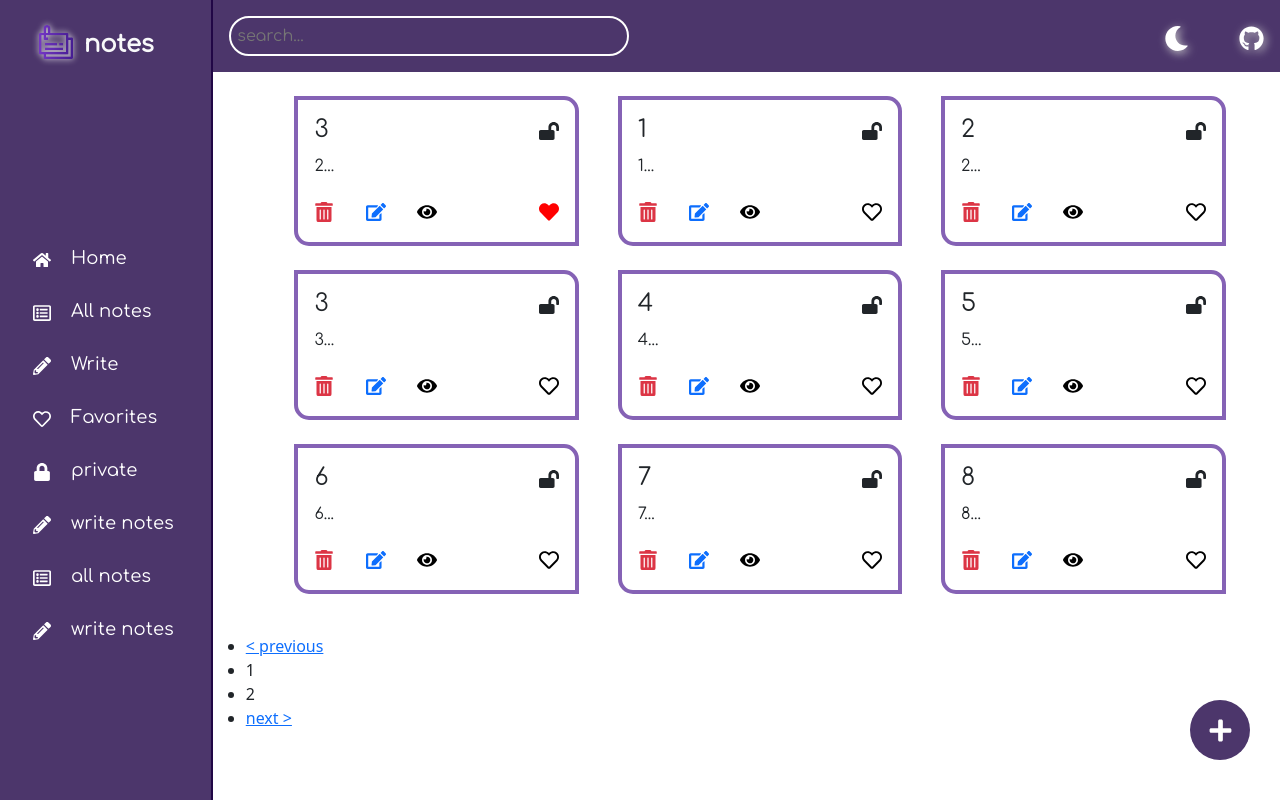
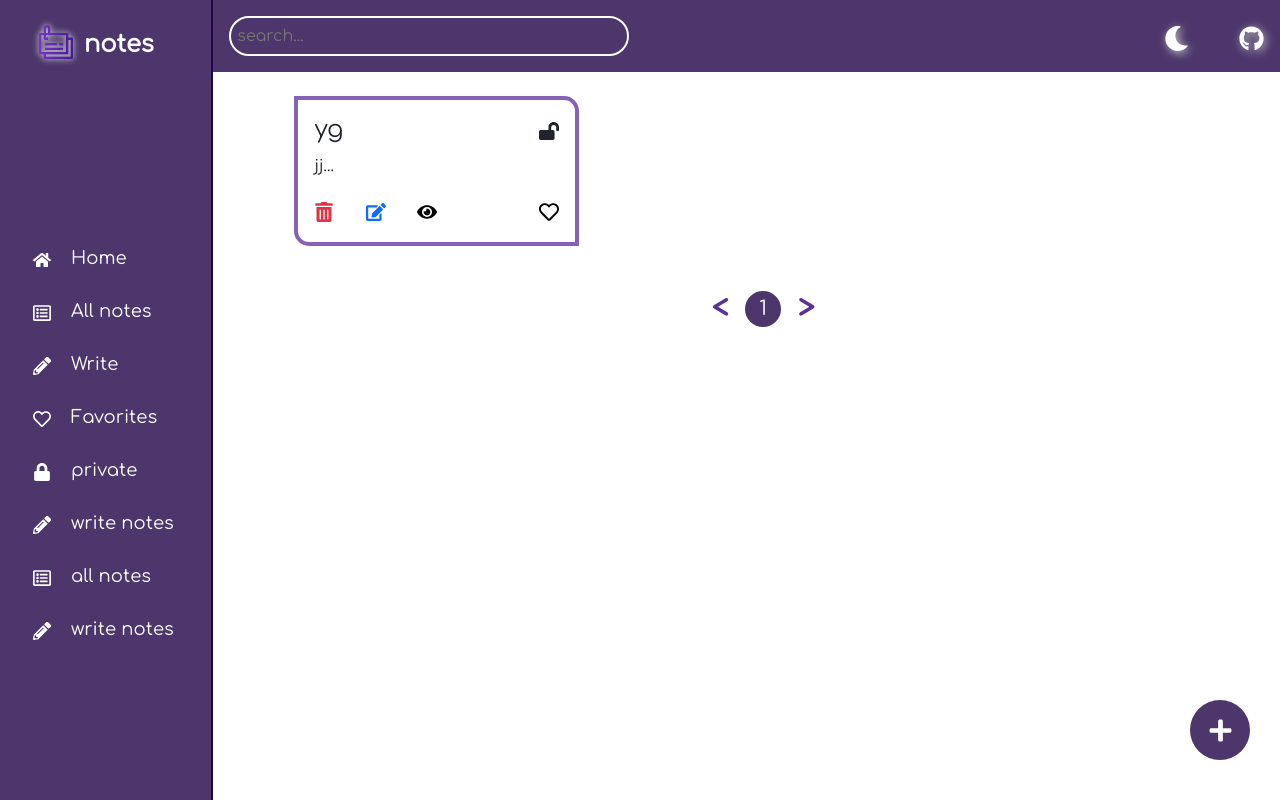
Before and after one commit to Masiha-mohammadpoor/note-app, a React (Create React App) app: page /notes in a window 1280 px wide. Built offline with nearby package versions, Linux system fonts and the light colour scheme; data requests are answered from the project's data file.

Commit message:
style to pagination

```diff
--- a/data/db.json
+++ b/data/db.json
@@ -1,88 +1,11 @@
 {
   "notes": [
     {
-      "title": "3",
-      "text": "2",
-      "type": "public",
-      "like": true,
-      "id": 2
-    },
-    {
-      "title": "1",
-      "text": "1",
+      "title": "yg",
+      "text": "jj",
       "type": "public",
       "like": false,
-      "id": 3
-    },
-    {
-      "title": "2",
-      "text": "2",
-      "type": "public",
-      "like": false,
-      "id": 4
-    },
-    {
-      "title": "3",
-      "text": "3",
-      "type": "public",
-      "like": false,
-      "id": 5
-    },
-    {
-      "title": "4",
-      "text": "4",
-      "type": "public",
-      "like": false,
-      "id": 6
-    },
-    {
-      "title": "5",
-      "text": "5",
-      "type": "public",
-      "like": false,
-      "id": 7
-    },
-    {
-      "title": "6",
-      "text": "6",
-      "type": "public",
-      "like": false,
-      "id": 8
-    },
-    {
-      "title": "7",
-      "text": "7",
-      "type": "public",
-      "like": false,
-      "id": 9
-    },
-    {
-      "title": "8",
-      "text": "8",
-      "type": "public",
-      "like": false,
-      "id": 10
-    },
-    {
-      "title": "9",
-      "text": "9",
-      "type": "public",
-      "like": false,
-      "id": 11
-    },
-    {
-      "title": "10",
-      "text": "10",
-      "type": "public",
-      "like": true,
-      "id": 12
-    },
-    {
-      "title": "11",
-      "text": "11",
-      "type": "public",
-      "like": false,
-      "id": 13
+      "id": 1
     }
   ]
 }
--- a/src/components/pagination/Pagination.jsx
+++ b/src/components/pagination/Pagination.jsx
@@ -4,6 +4,8 @@ import ReactPaginate from "react-paginate";
 import getAllData from "../../Services/getAllData";
 import editData from "../../Services/editData";
 import deleteData from "../../Services/deleteData";
+import styles from "./pagination.module.scss";
+
 
 const Pagination = () => {
 
@@ -76,12 +78,20 @@ const Pagination = () => {
         <NoteList notes={currentItems} request={request} likeHandler={likeHandler} deleteHandler={deleteHandler}/>
         <ReactPaginate
         breakLabel="..."
-        nextLabel="next >"
+        nextLabel=">"
         onPageChange={handlePageClick}
         pageRangeDisplayed={3}
         pageCount={pageCount}
-        previousLabel="< previous"
+        previousLabel="<"
         renderOnZeroPageCount={null}
+        containerClassName={styles.pagContainer}
+        pageClassName={styles.pagPage}
+        pageLinkClassName={styles.pageLink}
+        activeClassName={styles.activePage}
+        previousClassName={styles.nextAndPrevious}
+        nextClassName={styles.nextAndPrevious}
+        previousLinkClassName={styles.previousAndNextLink}
+        nextLinkClassName={styles.previousAndNextLink}
       />
         </>
     );
--- /dev/null
+++ b/src/components/pagination/pagination.module.scss
@@ -0,0 +1,52 @@
+@import "../../mixin";
+
+.pagContainer {
+    @include flex(center , center , row);
+    list-style-type:none;
+    position:relative;
+    top:100%;
+}
+
+.pagPage{
+    font-size:20px;
+    text-decoration:none;
+    font-family: comfortaa;
+    color:$mainC;
+    margin: 0 5px;
+    @include wh(40px , 40px , 50%);
+    @include flex(center , center , row);
+    border:2px solid #fff;
+    transition:all .3s;
+    -webkit-transition:all .3s;
+    -moz-transition:all .3s;
+    -ms-transition:all .3s;
+    -o-transition:all .3s;
+    &:hover {
+        border-color: $mainC;
+    }
+}
+
+.activePage {
+    background-color:$mainC;
+    color:#fff;
+    &:hover {
+        border : 2px solid #fff;
+    }
+}
+
+.nextAndPrevious {
+    color:$mainC;
+    font-weight:none;
+    @include font(30px , bold , comfortaa);
+}
+
+.previousAndNextLink {
+    color:#5b3196;
+    text-decoration:none;
+    @include font(30px , bold , comfortaa);
+    margin:0 10px;
+    &:hover {
+        color:$mainC;
+    }
+
+}
```
Also changed, not shown: src/App.js (+0 -18 lines).
